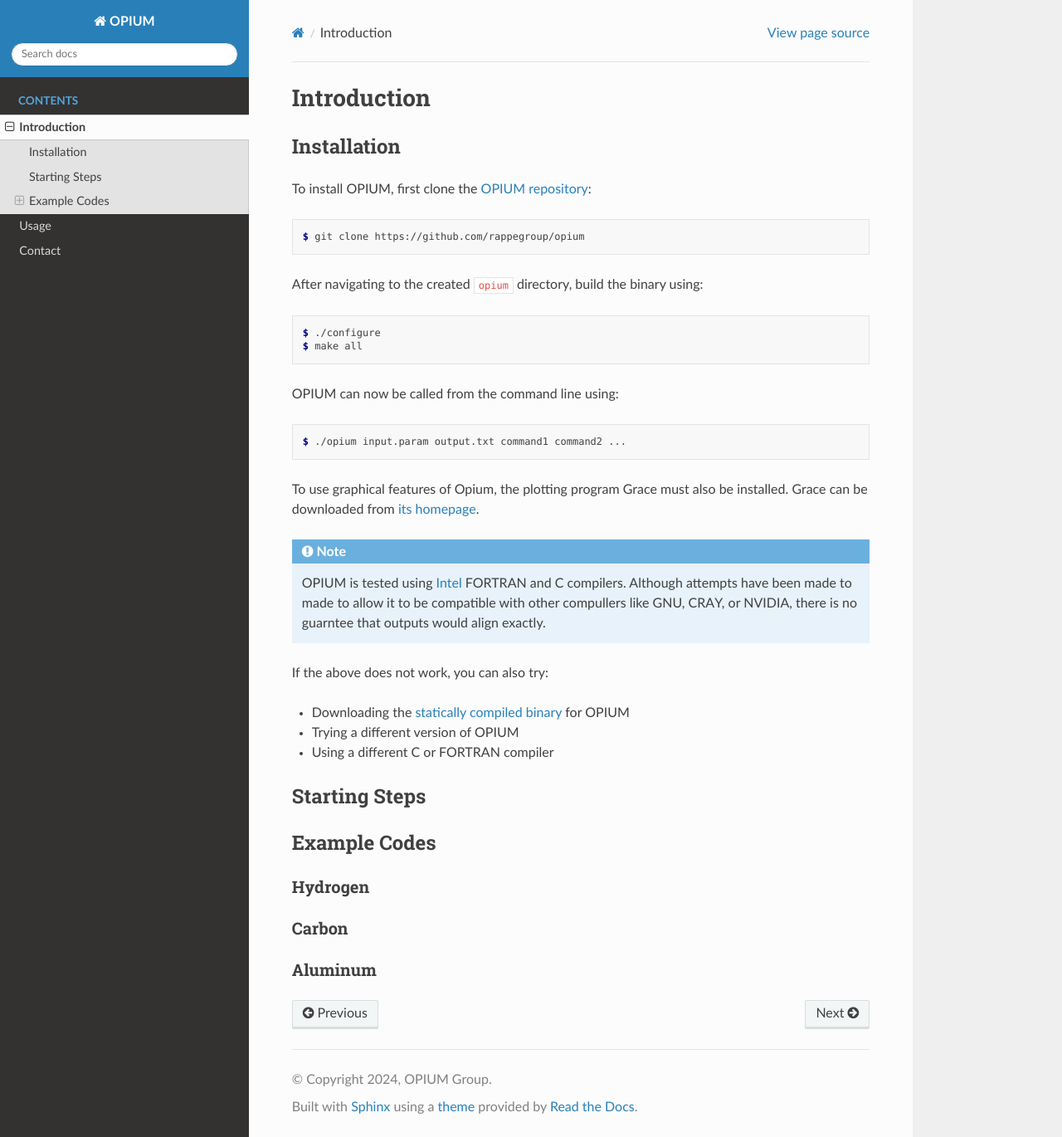
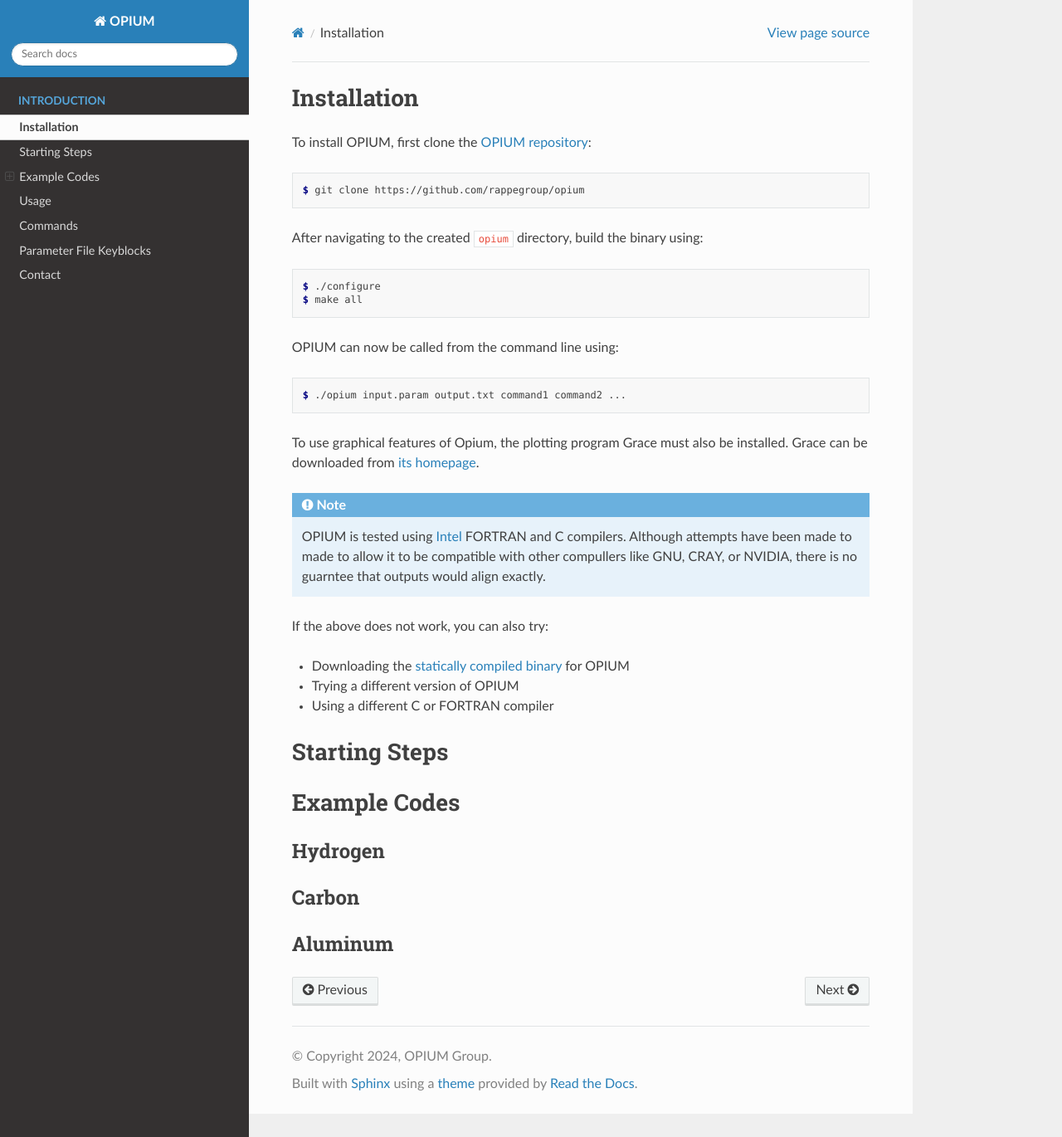
Before and after one commit to rappegroup/opium-docs, a Sphinx documentation site: the page built from docs/source/introduction.rst, in a window 1280 px wide and 1370 px high. Shown: the whole window at 83% size. Built offline with Sphinx 7.4.7 and the Read the Docs theme 2.0.0, drawn with Linux system fonts in a browser that asks for light colours; pages that are not in the unit, such as notebooks, are missing from menus.

Commit message:
Reordered toctree

```diff
--- a/docs/source/index.rst
+++ b/docs/source/index.rst
@@ -40,8 +40,12 @@
 
 .. toctree::
    :maxdepth: 3
-   :caption: Contents
+   :caption: Introduction
 
    introduction
+
+   :caption: Usage
    usage
+
+   :caption: Contact
    contact
--- a/docs/source/introduction.rst
+++ b/docs/source/introduction.rst
@@ -1,8 +1,5 @@
-Introduction
-=====
-
 Installation
-------------
+========================================
 
 To install OPIUM, first clone the `OPIUM repository <https://www.intel.com/content/www/us/en/developer/tools/oneapi/toolkits.html>`_:
 
@@ -39,18 +36,19 @@
 
 
 Starting Steps
-------------
+========================================
 
 
 
 Example Codes
-------------
+========================================
+
 
 Hydrogen
-~~~~~~~~~~
+----------
 
 Carbon
-~~~~~~~~~~
+----------
 
 Aluminum
-~~~~~~~~~~
+----------
```
Also changed, not shown: docs/source/usage.rst (+17 -14 lines).
